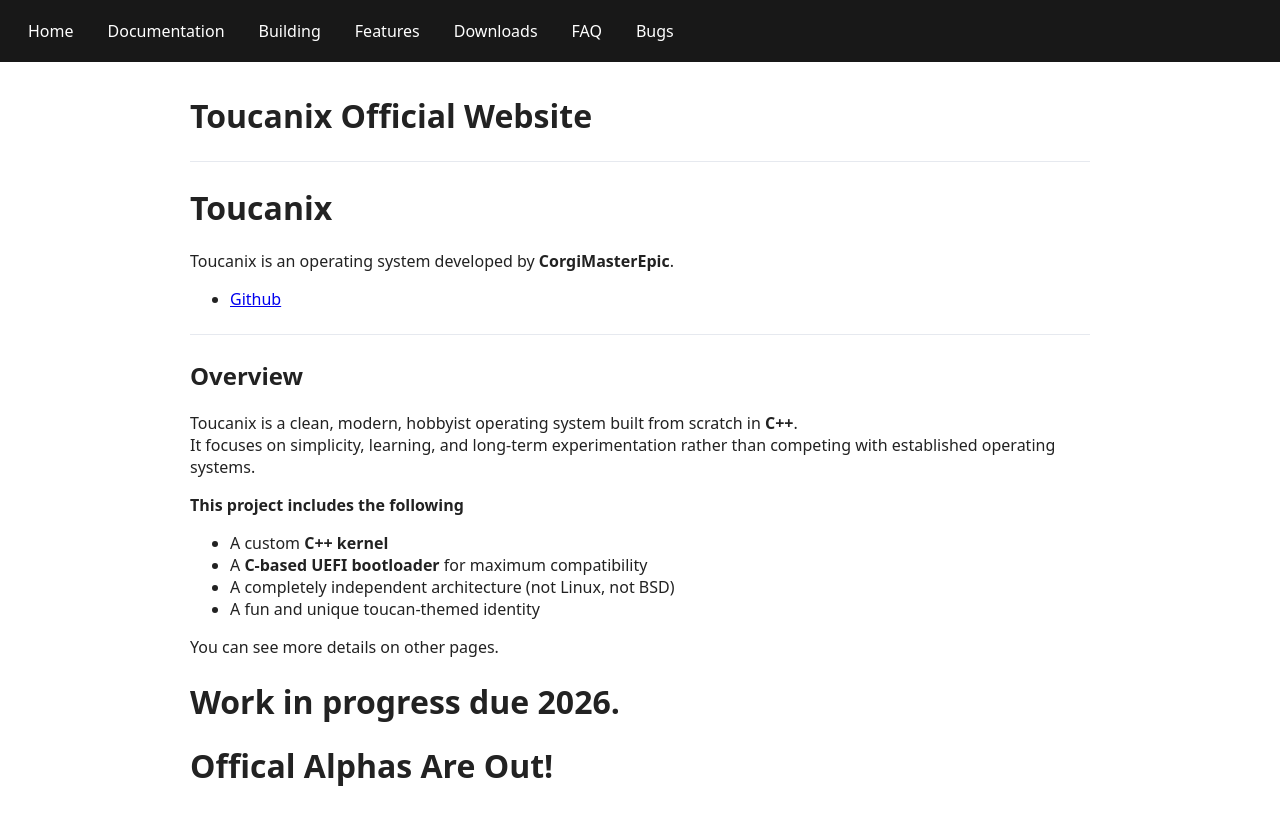
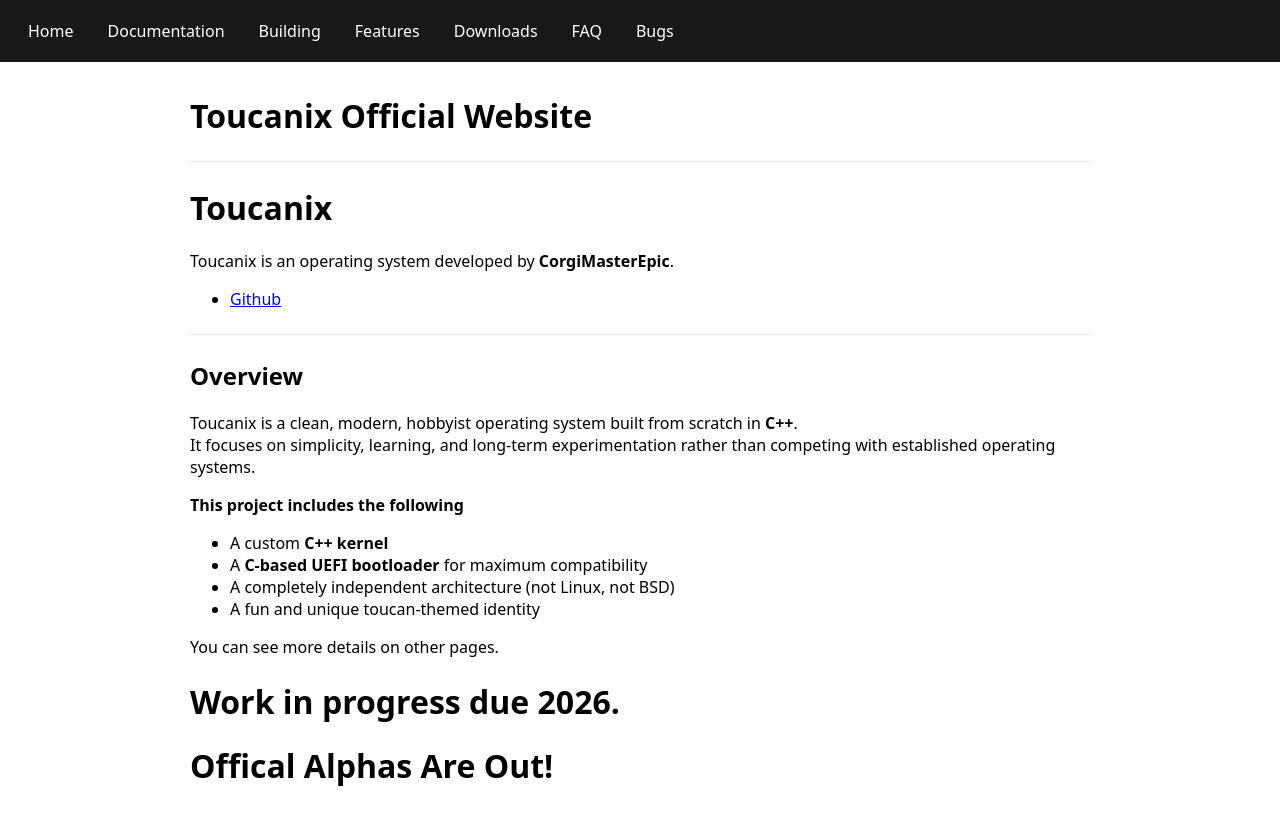
Before and after one commit to CorgiMasterEpic/toucanix-site, a Jekyll site: the page built from index.md, in a window 1280 px wide. Shown: the top 825 px of the page. Built offline with Jekyll 4.4.1, drawn with Linux system fonts in a browser that asks for light colours.

Commit message:
Fix formatting and clean up index.md content

```diff
--- a/index.md
+++ b/index.md
@@ -2,8 +2,6 @@
 title: Toucanix Official Website
 layout: default
 ---
-
-<link rel="stylesheet" href="/assets/css/theme.css">
 
 # Toucanix
 
```
